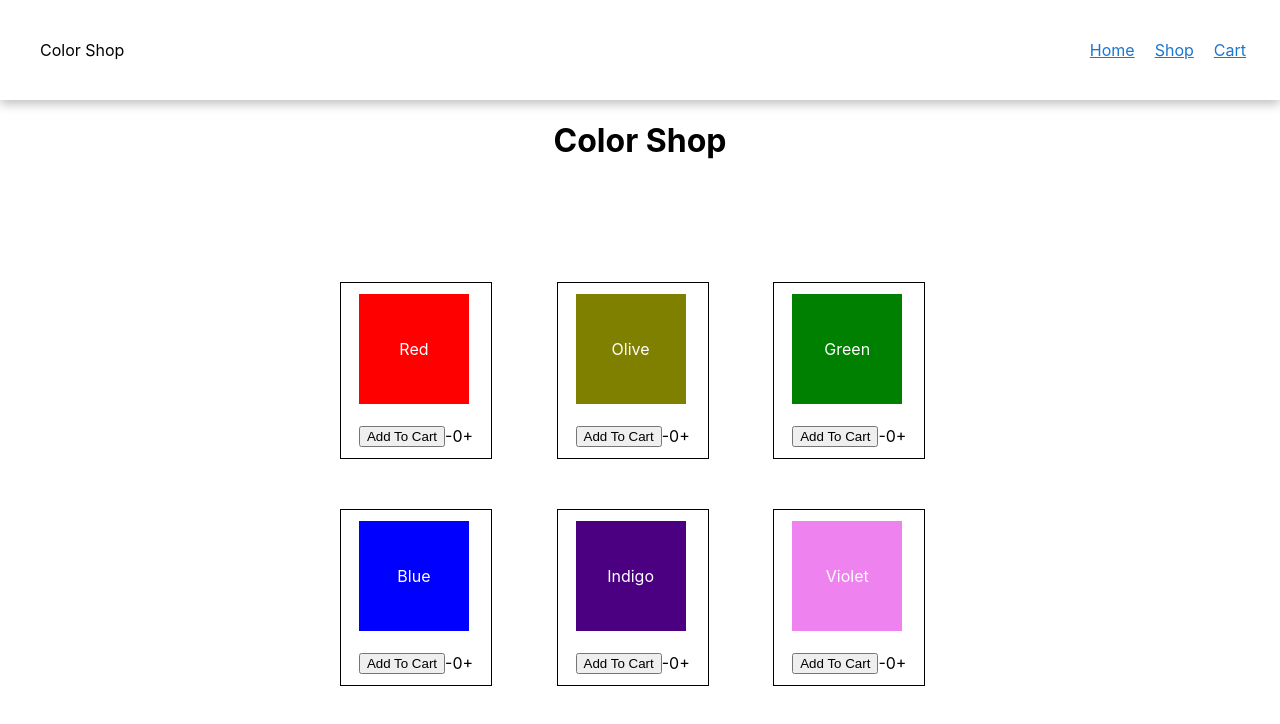
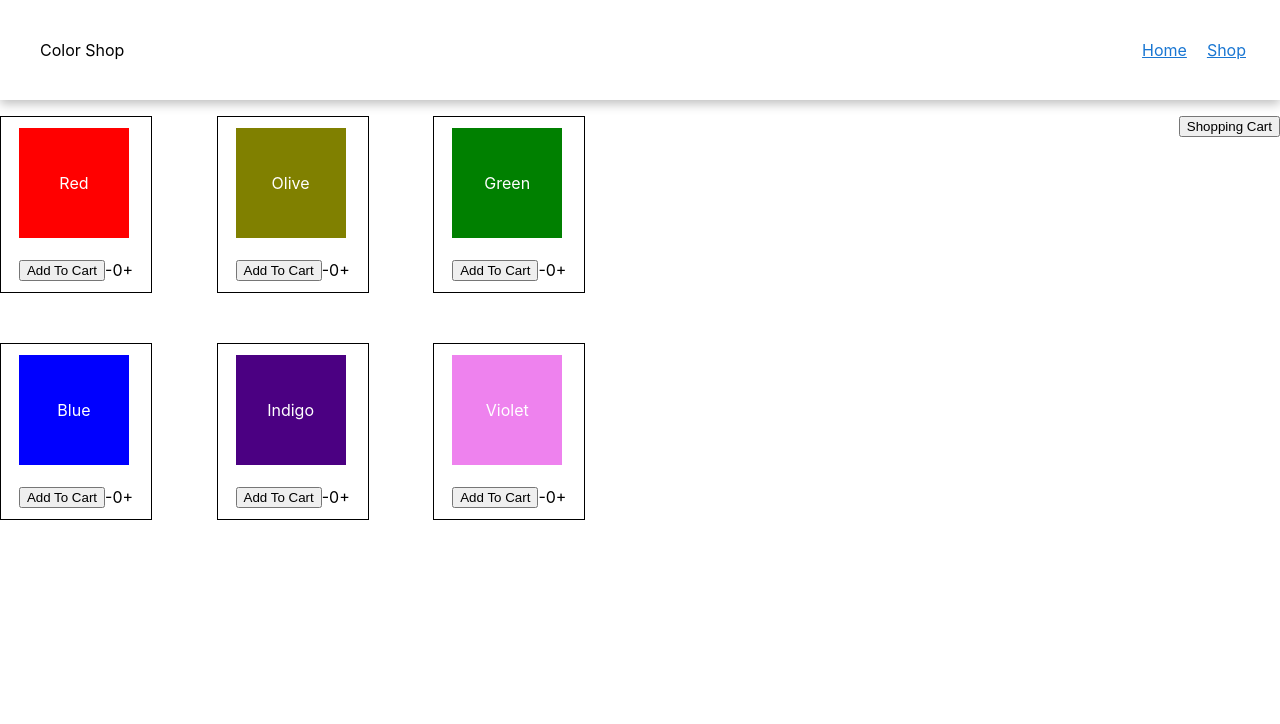
Before and after one commit to alex-goldschmidt/shopping-cart, a React (Create React App) app: page /components/shopping in a window 1280 px wide. Shown: the top 724 px of the page. Built offline with nearby package versions, Linux system fonts and the light colour scheme.

Commit message:
Place Cart component in shopping page

```diff
--- a/src/components/cart.js
+++ b/src/components/cart.js
@@ -10,8 +10,9 @@ const Cart = () => {
 
   return (
     <div className="container">
-      <h1>Shopping Cart</h1>
-      <button onClick={toggleModal}>OpenModal</button>
+      <button className="showCart" onClick={toggleModal}>
+        Shopping Cart
+      </button>
       <div className={isActive ? "backdrop" : null}>
         <div className={isActive ? "modal" : null}></div>
       </div>
--- a/src/components/navbar.js
+++ b/src/components/navbar.js
@@ -14,9 +14,6 @@ const Navbar = () => {
           <Link className="link" to="/components/shopping">
             Shop
           </Link>
-          <Link className="link" to="../components/cart">
-            Cart
-          </Link>
         </div>
       </div>
     </div>
--- a/src/components/shopping.js
+++ b/src/components/shopping.js
@@ -1,5 +1,6 @@
 import "../styles/shopping.css";
 import { useState } from "react";
+import Cart from "../components/cart";
 
 const ShoppingPage = (props) => {
   const [RedQuantity, setRedQuantity] = useState(0);
@@ -29,7 +30,7 @@ const ShoppingPage = (props) => {
 
   return (
     <div className="Container">
-      <h1 className="PageGreeting">Color Shop</h1>
+      <Cart />
       <div className="ColorsContainer">
         <div className="RedContainer">
           <div className="card" style={{ backgroundColor: "Red" }}>
--- a/src/styles/cart.css
+++ b/src/styles/cart.css
@@ -12,6 +12,9 @@ h1 {
   margin-right: 0;
   color: white;
   justify-content: center;
+  position: absolute;
+  right: 0;
+  margin-top: 30px;
 }
 .backdrop::before {
   color: white;
@@ -26,3 +29,8 @@ h1 {
   cursor: initial;
   display: flex;
 }
+
+.showCart {
+  position: absolute;
+  right: 0;
+}
--- a/src/styles/shopping.css
+++ b/src/styles/shopping.css
@@ -1,5 +1,5 @@
 .Container {
-  display: grid;
+  display: inline-grid;
   justify-content: center;
 }
 
@@ -16,7 +16,6 @@
   grid-template-rows: repeat(2, 1fr);
   grid-column-gap: 50px;
   grid-row-gap: 50px;
-  padding-top: 100px;
 }
 
 .card {
```
